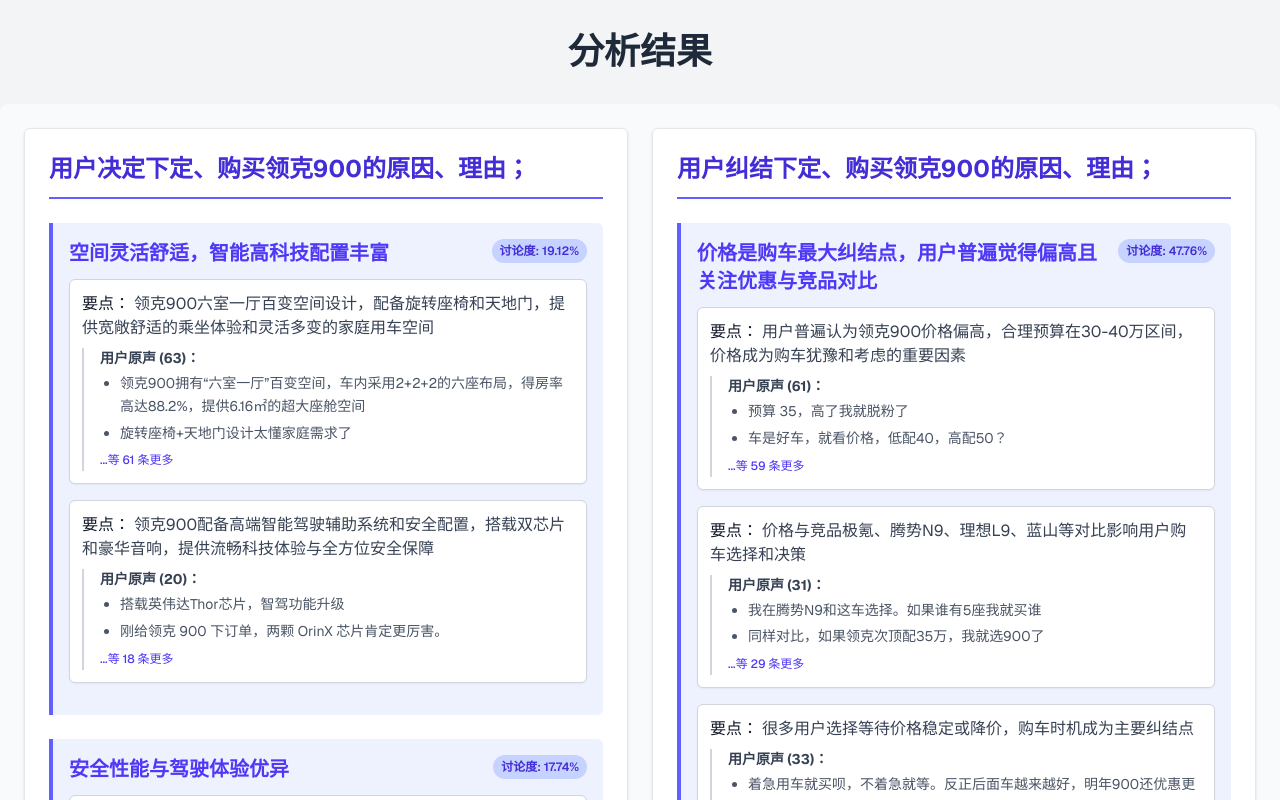
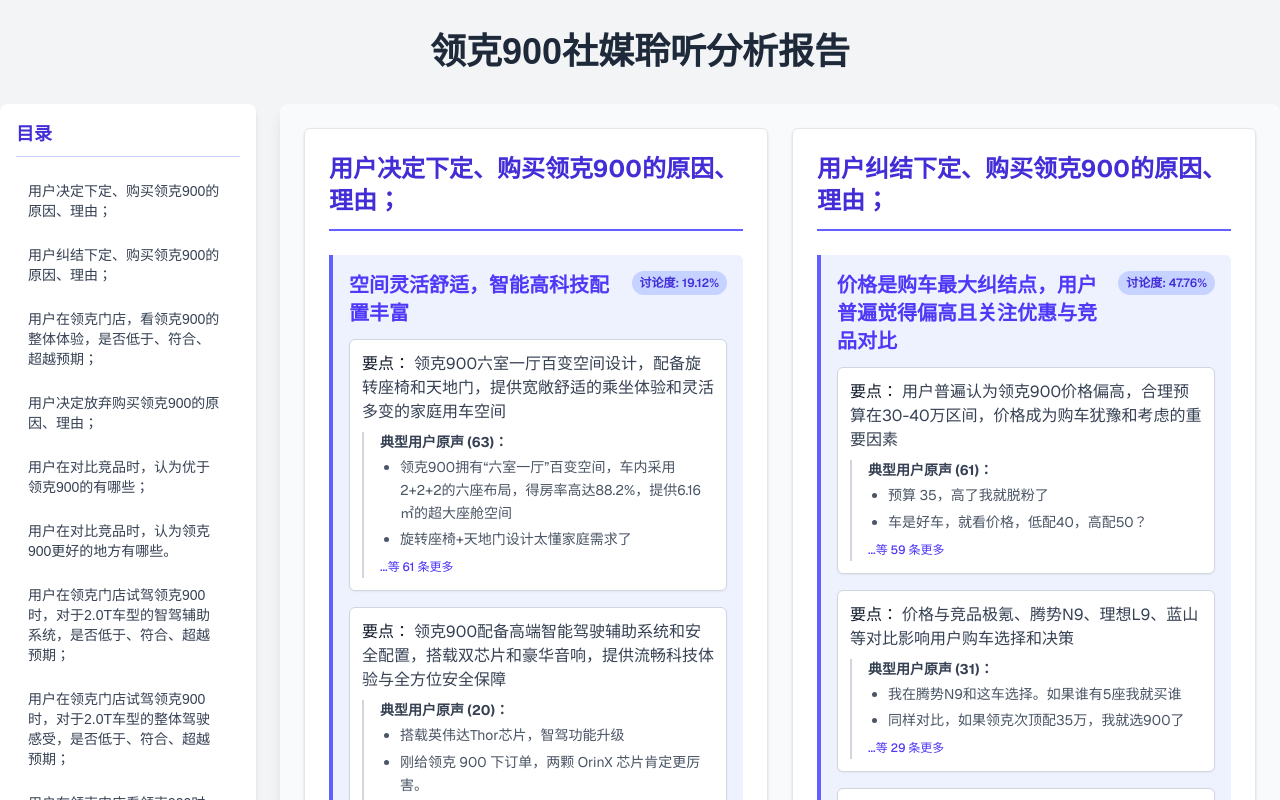
Before and after one commit to chenwenhao1108/lynk-social-research, a Next.js app: page / in a window 1280 px wide. Shown: the top 800 px of the page. Built offline with nearby package versions, Linux system fonts and the light colour scheme.

Commit message:
add table of contents

```diff
--- a/src/app/page.js
+++ b/src/app/page.js
@@ -12,7 +12,7 @@
     return (
         <div className="min-h-screen bg-gray-100 py-8">
             <header className="mb-8">
-                <h1 className="text-4xl font-bold text-center text-gray-800">分析结果</h1>
+                <h1 className="text-4xl font-bold text-center text-gray-800">领克900社媒聆听分析报告</h1>
             </header>
             <main className='w-full'>
                 <SummarizedDataViewer data={jsonData} />
--- a/src/components/SummarizedDataViewer.js
+++ b/src/components/SummarizedDataViewer.js
@@ -1,9 +1,26 @@
 // src/components/SummarizedDataViewer.js
 "use client"
-import React, { useState, useMemo } from 'react'; // 引入 useMemo
+import React, { useState, useMemo, useRef, useEffect } from 'react'; // 引入 useMemo
+import TableOfContents from './TableOfContents';
 
 const SummarizedDataViewer = ({ data }) => {
     const [expandedPoints, setExpandedPoints] = useState({});
+
+    const themeRefs = useRef({});
+
+    // 初始化 refs
+    useEffect(() => {
+        Object.keys(data).forEach(theme => {
+            themeRefs.current[theme] = themeRefs.current[theme] || React.createRef();
+        });
+    }, [data]);
+
+    const scrollToTheme = (theme) => {
+        themeRefs.current[theme]?.current?.scrollIntoView({
+            behavior: 'smooth',
+            block: 'start'
+        });
+    };
 
     if (!data || Object.keys(data).length === 0) {
         return <p className="text-gray-600 text-lg p-4">暂无数据可展示。</p>;
@@ -47,10 +64,15 @@
     }, [data]);
 
     return (
+        <div className="flex gap-6">
+            {/* 侧边栏目录 */}
+            <div className="hidden lg:block w-64 flex-shrink-0">
+                <TableOfContents data={data} onItemClick={scrollToTheme} />
+            </div>
         <div className="font-sans text-gray-800 bg-gray-50 rounded-lg shadow-lg grid grid-cols-1 md:grid-cols-2 w-full gap-6 p-6">
             {processedData.map(({ theme, themeData, themeTotalOriginalContentCount }, themeIndex) => {
                 return (
-                    <div key={theme} className="mb-8 p-6 bg-white border border-gray-200 rounded-md shadow-sm flex flex-col">
+                    <div key={theme} ref={themeRefs.current[theme]} className="mb-8 p-6 bg-white border border-gray-200 rounded-md shadow-sm flex flex-col">
                         <h2 className="text-2xl font-bold text-indigo-700 mb-6 pb-3 border-b-2 border-indigo-500">
                             {theme.replaceAll('*', '')}
                         </h2>
@@ -99,7 +121,7 @@
                                                                 {pointItem.original_content && pointItem.original_content.length > 0 && (
                                                                     <div className="mt-2 pl-4 border-l-2 border-gray-300">
                                                                         <p className="text-sm font-medium text-gray-700 mb-1">
-                                                                            <strong>用户原声 ({pointItem.original_content.length})：</strong>
+                                                                            <strong>典型用户原声 ({pointItem.original_content.length})：</strong>
                                                                         </p>
                                                                         <ul className="list-disc pl-5 space-y-1">
                                                                             {displayContents.map((content, contentIndex) => (
@@ -136,7 +158,7 @@
                     </div>
                 );
             })}
-            <div className="mb-8 p-6 bg-white border border-gray-200 rounded-md shadow-sm flex flex-col">
+            <div ref={themeRefs.current["用户在考虑领克900时，对比的竞品车型有哪些；"]} className="mb-8 p-6 bg-white border border-gray-200 rounded-md shadow-sm flex flex-col">
                         <h2 className="text-2xl font-bold text-indigo-700 mb-6 pb-3 border-b-2 border-indigo-500">
                         用户在考虑领克900时，对比的竞品车型有哪些；
                         </h2>
@@ -158,6 +180,7 @@
                         </div>
                     </div>
         </div>
+        </div>
     );
 };
 
--- /dev/null
+++ b/src/components/TableOfContents.js
@@ -0,0 +1,27 @@
+import React from 'react';
+
+const TableOfContents = ({ data, onItemClick }) => {
+    return (
+        <div className="sticky top-4 bg-white p-4 rounded-lg shadow-md">
+            <h3 className="text-lg font-semibold text-indigo-700 mb-4 pb-2 border-b border-indigo-200">
+                目录
+            </h3>
+            <nav className="max-h-[calc(100vh-8rem)] overflow-y-auto scrollbar-thin scrollbar-thumb-indigo-200 scrollbar-track-gray-100 pr-2">
+                <ul className="space-y-2">
+                    {Object.keys(data).map((theme, index) => (
+                        <li key={index}>
+                            <button
+                                onClick={() => onItemClick(theme)}
+                                className="w-full text-left px-3 py-2 text-sm text-gray-700 hover:bg-indigo-50 hover:text-indigo-700 rounded-md transition-colors duration-150 ease-in-out cursor-pointer"
+                            >
+                                {theme.replaceAll('*', '')}
+                            </button>
+                        </li>
+                    ))}
+                </ul>
+            </nav>
+        </div>
+    );
+};
+
+export default TableOfContents;
```
